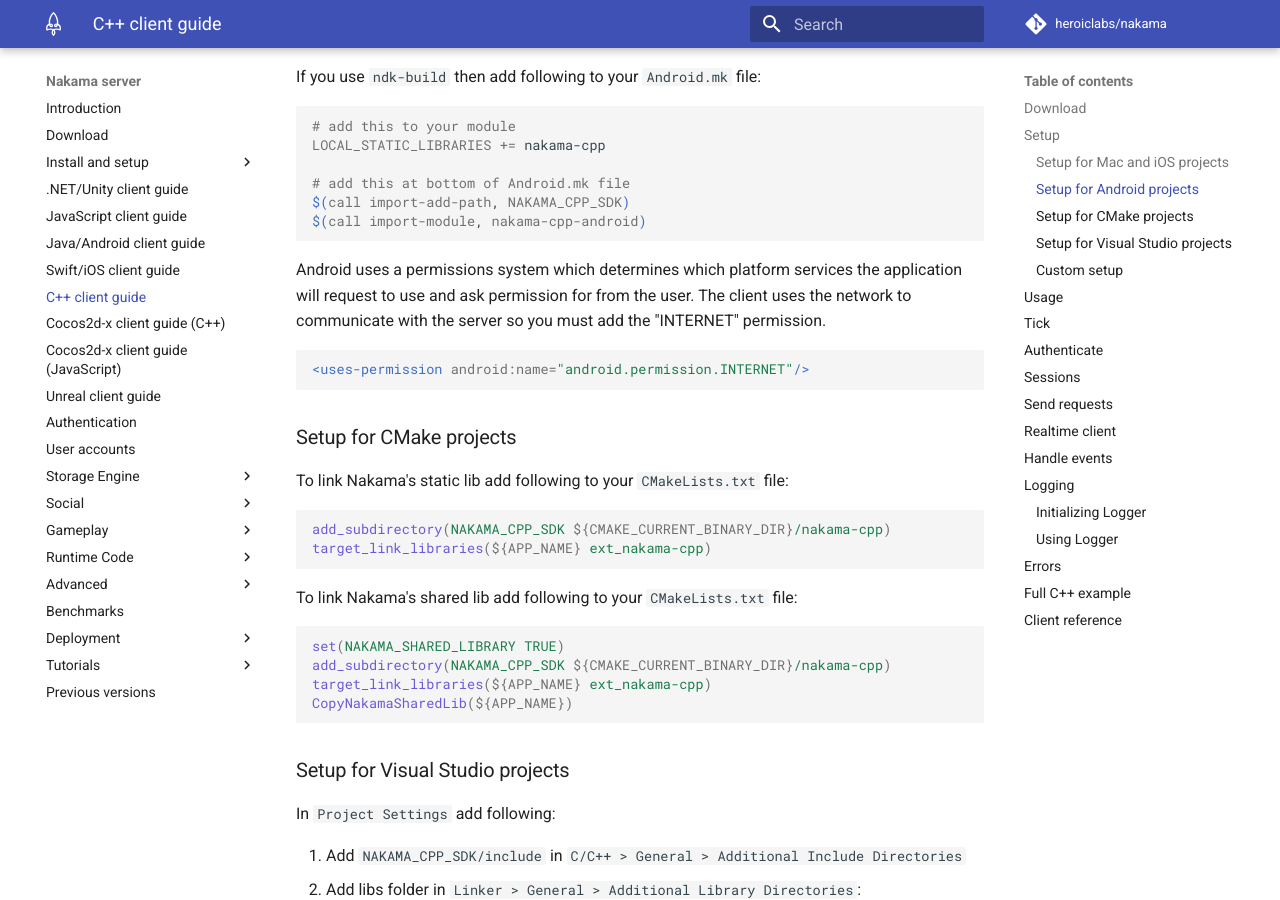
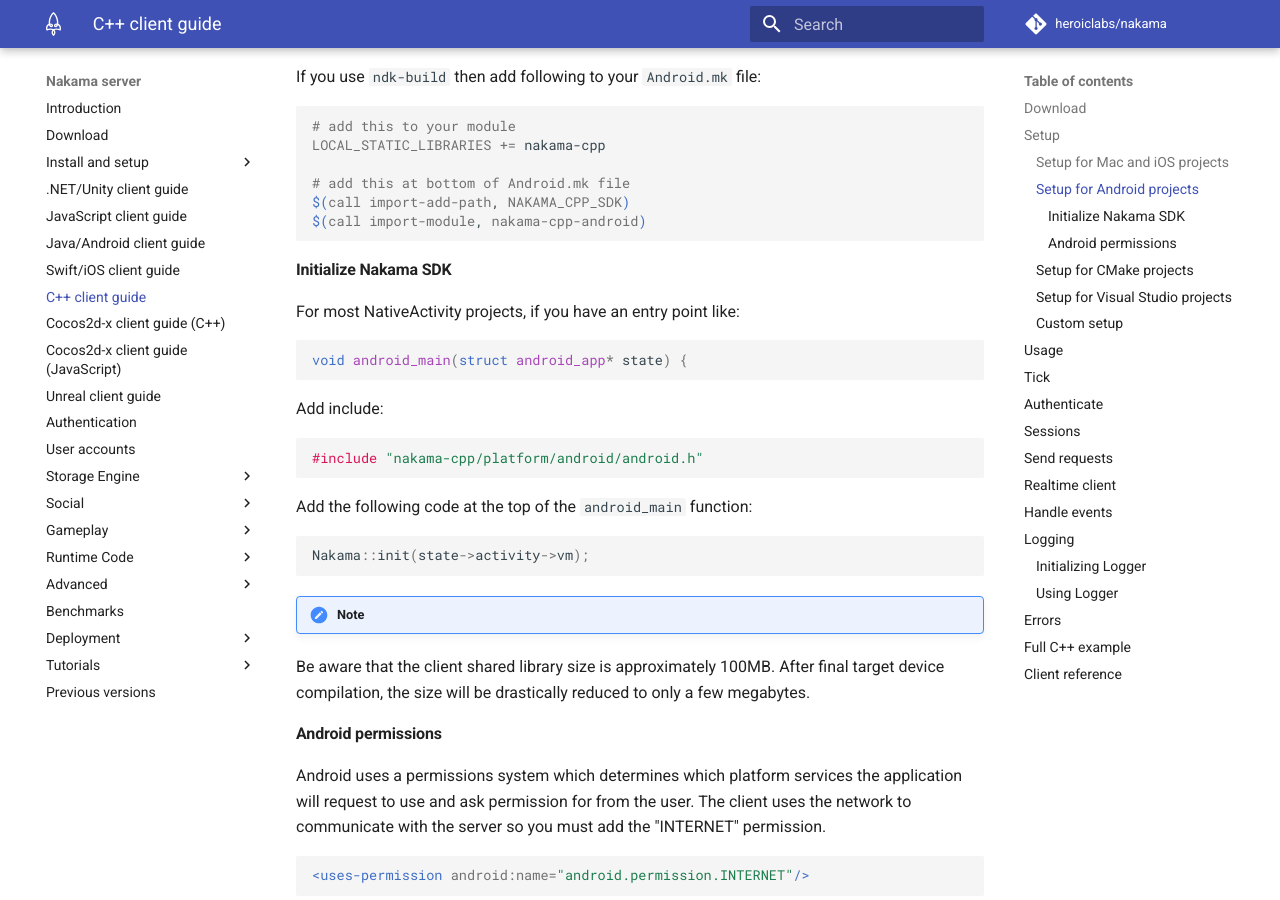
Before and after one commit to heroiclabs/nakama-docs, an MkDocs documentation site: the page built from docs/cpp-client-guide.md, in a window 1280 px wide and 900 px high, scrolled down 1072 px. Built offline with MkDocs 1.6.1 and Material for MkDocs 9.7.7, drawn with Linux system fonts in a browser that asks for light colours; comment, search, counter and statistics services are not loaded; old or Windows-style settings are respelled for this version of MkDocs; some of the changed text lies outside the part shown.

Commit message:
Add guide for initialising C++ client on native mobile. #102

````diff
--- a/docs/cpp-client-guide.md
+++ b/docs/cpp-client-guide.md
@@ -39,6 +39,31 @@
 $(call import-add-path, NAKAMA_CPP_SDK)
 $(call import-module, nakama-cpp-android)
 ```
+
+#### Initialize Nakama SDK
+
+For most NativeActivity projects, if you have an entry point like:
+
+```cpp
+void android_main(struct android_app* state) {
+```
+
+Add include:
+
+```cpp
+#include "nakama-cpp/platform/android/android.h"
+```
+
+Add the following code at the top of the `android_main` function:
+
+```cpp
+Nakama::init(state->activity->vm);
+```
+
+!!! Note
+Be aware that the client shared library size is approximately 100MB. After final target device compilation, the size will be drastically reduced to only a few megabytes.
+
+#### Android permissions
 
 Android uses a permissions system which determines which platform services the application will request to use and ask permission for from the user. The client uses the network to communicate with the server so you must add the "INTERNET" permission.
 
@@ -107,19 +132,21 @@
 The client object is used to execute all logic against the server.
 
 ```cpp
-DefaultClientParameters parameters;
+NClientParameters parameters;
 parameters.serverKey = "defaultkey";
 parameters.host = "127.0.0.1";
-parameters.port = 7350;
+parameters.port = DEFAULT_PORT;
 NClientPtr client = createDefaultClient(parameters);
 ```
+
+The `createDefaultClient` will create HTTP/1.1 client to use REST API.
 
 !!! Note
     By default the client uses connection settings "127.0.0.1" and 7350 port to connect to a local Nakama server.
 
 ```cpp
 // Quickly setup a client for a local server.
-NClientPtr client = createDefaultClient(DefaultClientParameters());
+NClientPtr client = createDefaultClient(NClientParameters());
 ```
 
 ## Tick
````
Also changed, not shown: other parts of docs/cpp-client-guide.md (+3 -4 lines).
